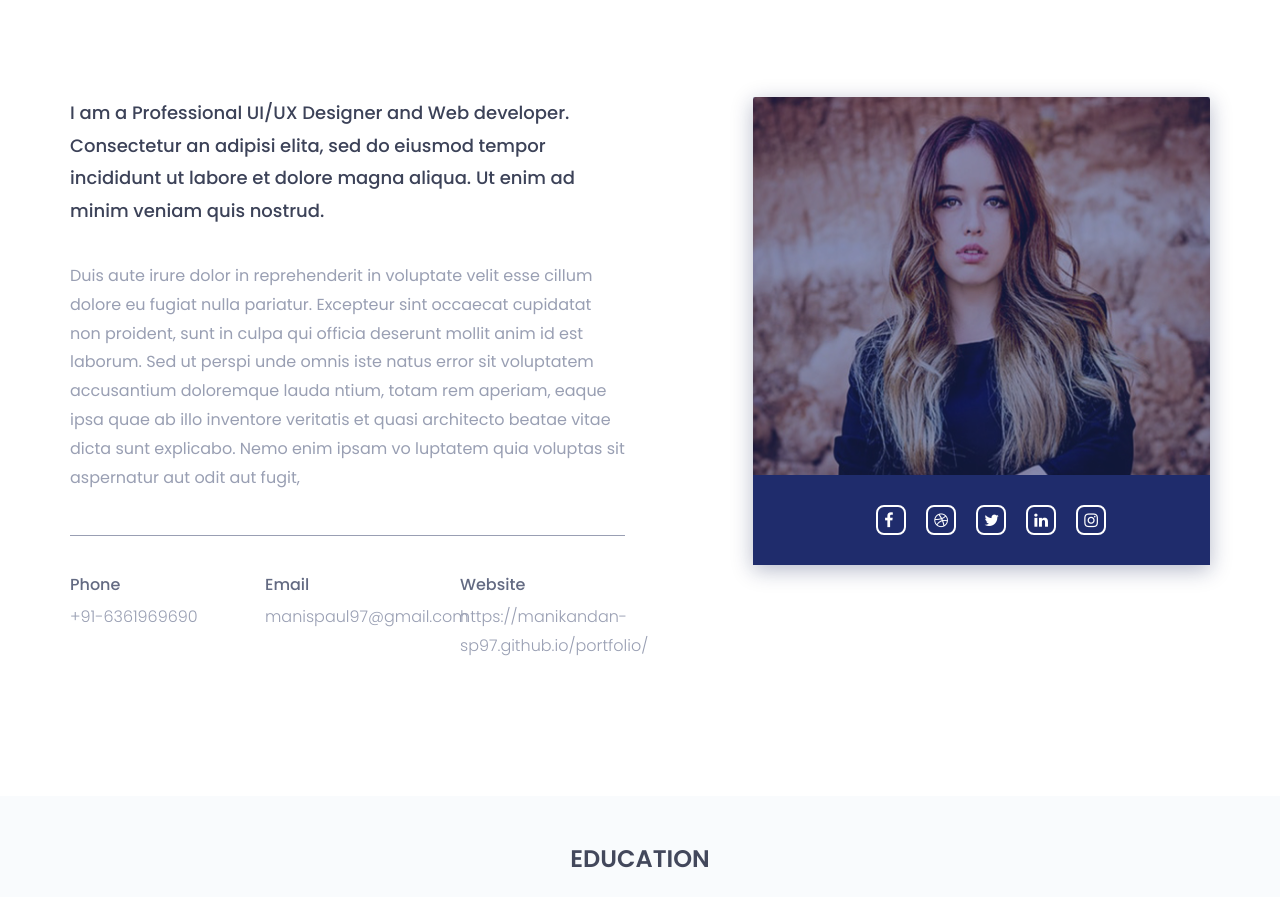
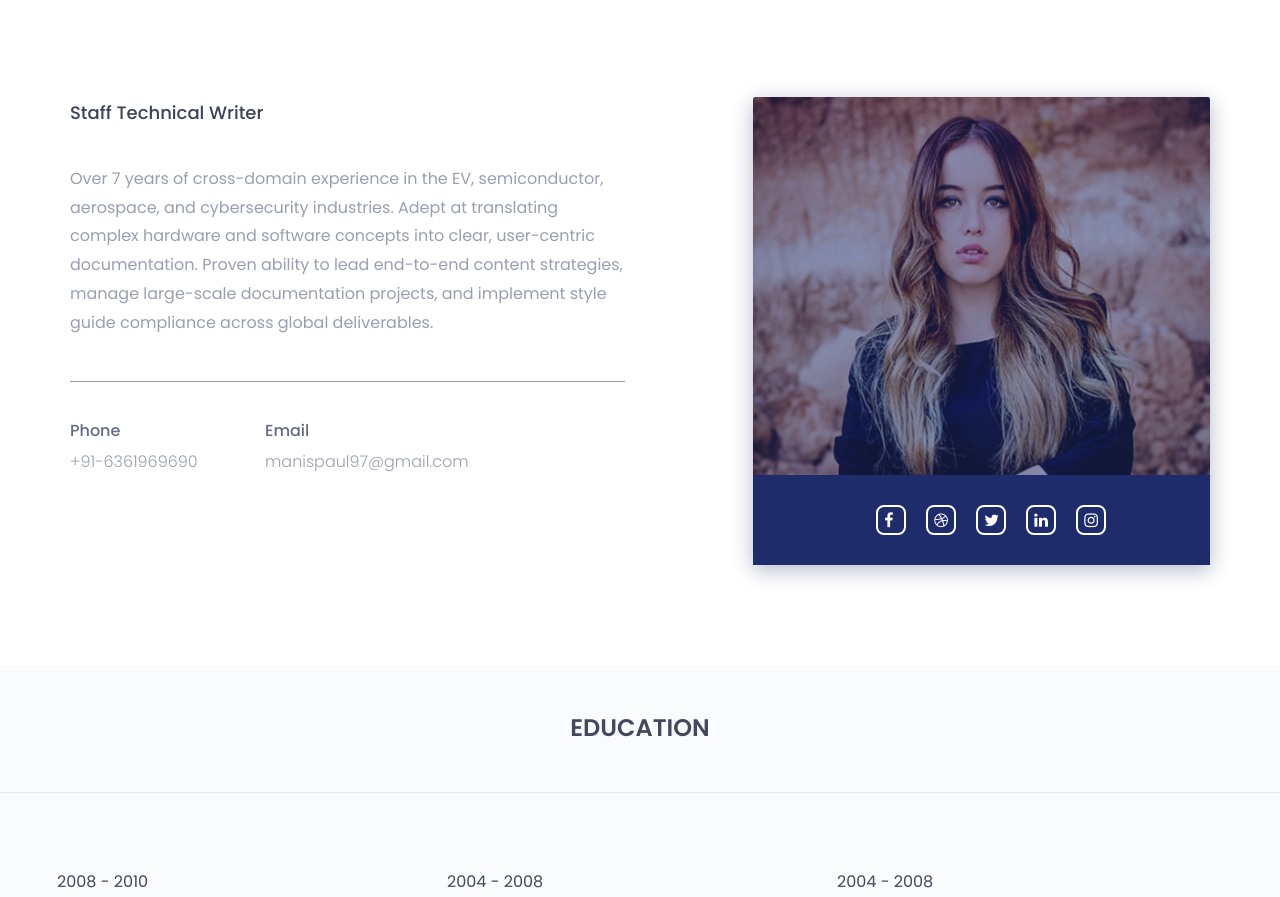
Before and after one commit to manikandan-sp97/portfolio, a plain HTML site: page index.html in a window 1280 px wide. Shown: the part 1020-1917 px from the top of the page. Drawn offline with nearby package versions, Linux system fonts and the light colour scheme.

Commit message:
Update index.html

```diff
--- a/index.html
+++ b/index.html
@@ -125,10 +125,10 @@
 						<div class="col-sm-6">
 							<div class="single-about-txt">
 								<h3>
-									I am a Professional UI/UX Designer and Web developer. Consectetur an adipisi elita, sed do eiusmod tempor incididunt ut labore et dolore magna aliqua. Ut enim ad minim veniam quis nostrud.
+									Staff Technical Writer
 								</h3>
 								<p>
-									Duis aute irure dolor in reprehenderit in voluptate velit esse cillum dolore eu fugiat nulla pariatur. Excepteur sint occaecat cupidatat non proident, sunt in culpa qui officia deserunt mollit anim id est laborum. Sed ut perspi unde omnis iste natus error sit voluptatem accusantium doloremque lauda ntium, totam rem aperiam, eaque ipsa quae ab illo inventore veritatis et quasi architecto beatae vitae dicta sunt explicabo. Nemo enim ipsam vo luptatem quia voluptas sit aspernatur aut odit aut fugit,
+									Over 7 years of cross-domain experience in the EV, semiconductor, aerospace, and cybersecurity industries. Adept at translating complex hardware and software concepts into clear, user-centric documentation. Proven ability to lead end-to-end content strategies, manage large-scale documentation projects, and implement style guide compliance across global deliverables.
 								</p>
 								<div class="row">
 									<div class="col-sm-4">
@@ -143,12 +143,7 @@
 											<p>manispaul97@gmail.com</p>
 										</div>
 									</div>
-									<div class="col-sm-4">
-										<div class="single-about-add-info">
-											<h3>website</h3>
-											<p>https://manikandan-sp97.github.io/portfolio/</p>
-										</div>
-									</div>
+
 								</div>
 							</div>
 						</div>
```
